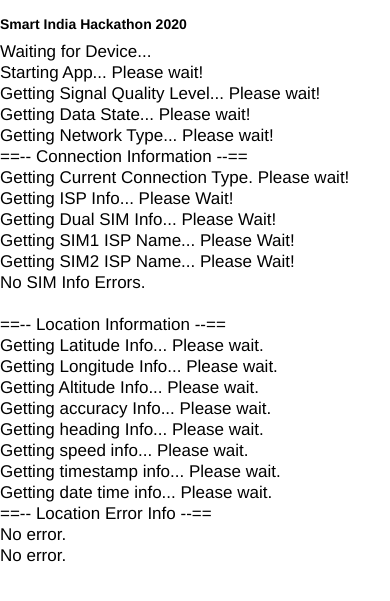
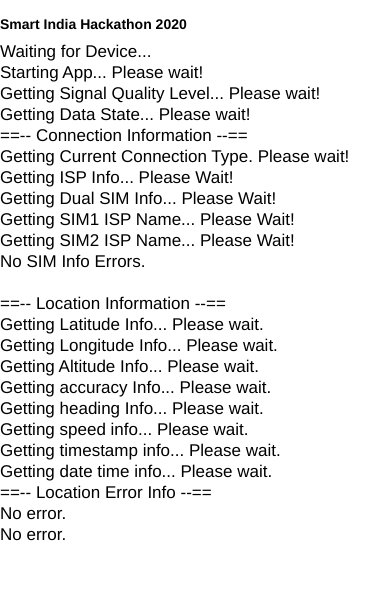
Before and after one commit to rajatchd/SIH2020_PJ234_GLiTCH-_GitRepository_COEP, a website: page com.glitchclan.signal/www/phone-info.html in a window 390 px wide. Shown: the part 73-674 px from the top of the page. Drawn offline with Linux system fonts and the light colour scheme; some packages are replaced by stand-ins of ours.

Commit message:
Removed duplicate network type element

```diff
--- a/com.glitchclan.signal/www/phone-info.html
+++ b/com.glitchclan.signal/www/phone-info.html
@@ -22,8 +22,6 @@
     <label id="quality">Getting Signal Quality Level... Please wait!</label>
     <br>
     <label id="dataState">Getting Data State... Please wait!</label>
-    <br>
-    <label id="netwType">Getting Network Type... Please wait!</label>
     <br>
     <label id="info1">==-- Connection Information --==</label>
     <br>
```
